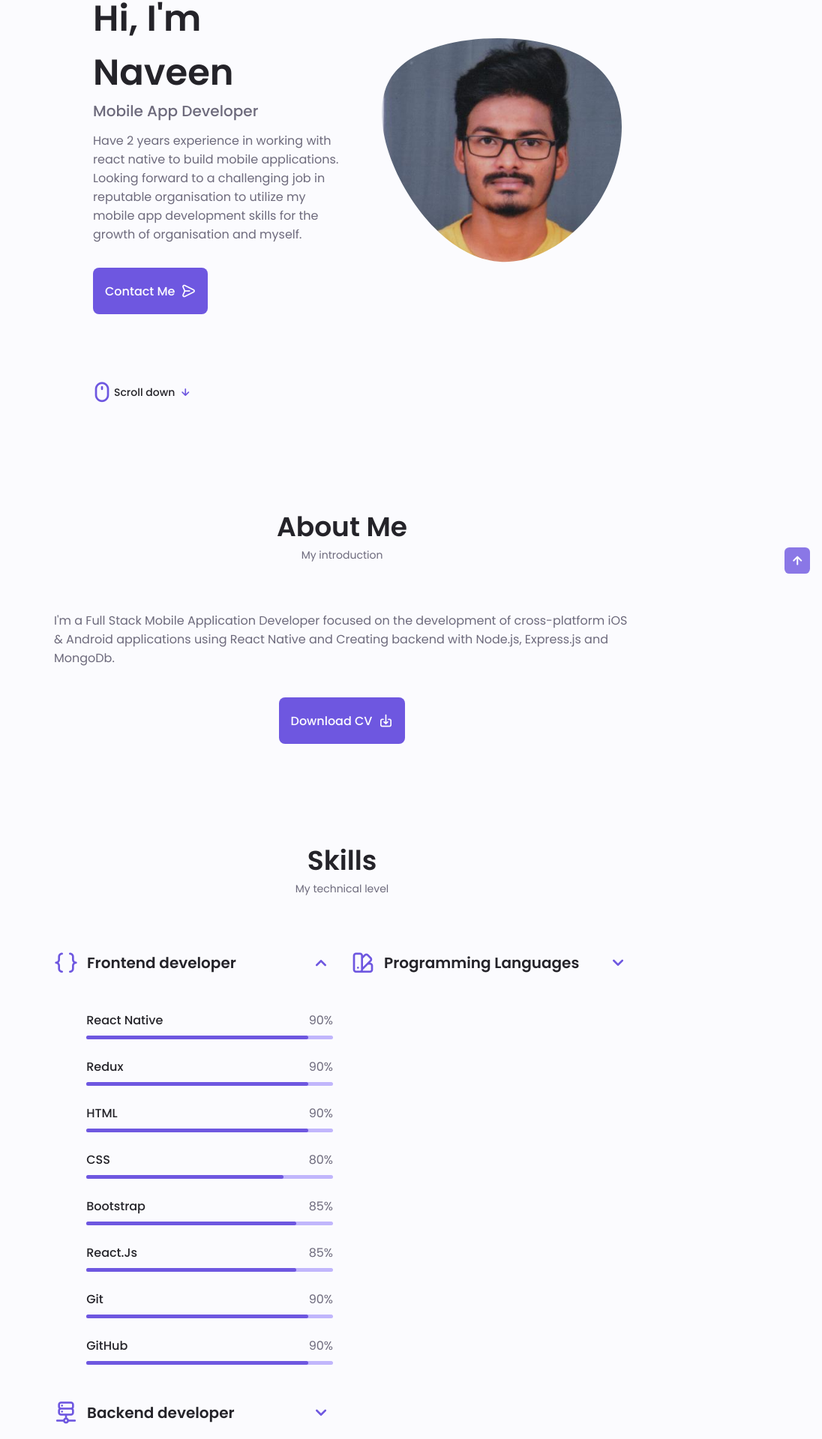
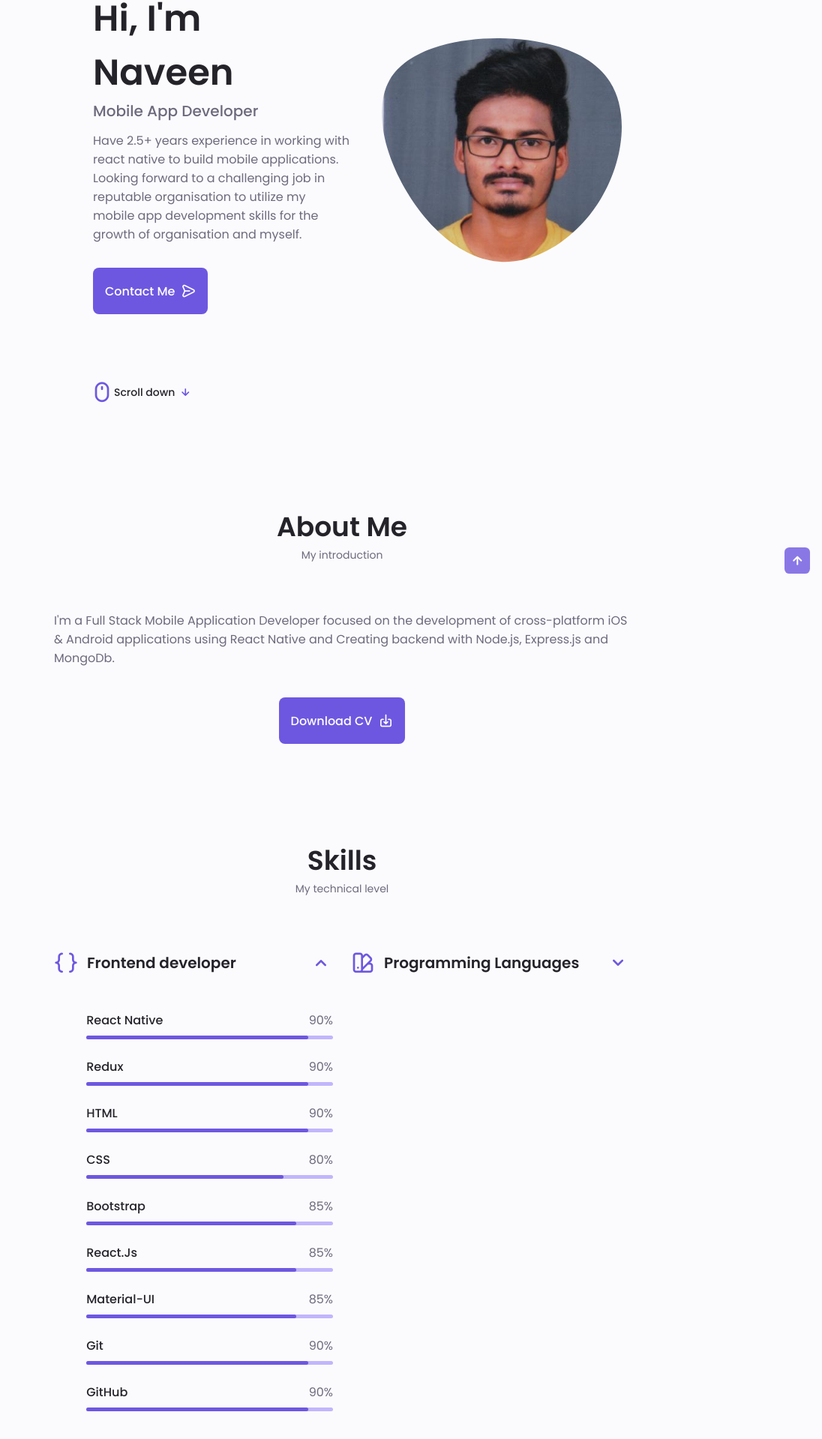
Before and after one commit to Naveen-Dwarapudi/Naveen-Dwarapudi_Portfolio, a plain HTML site: page index.html in a window 1280 px wide. Shown: the part 195-2114 px from the top of the page at 75% size, 184-1280 px from the left. Drawn offline with nearby package versions, Linux system fonts and the light colour scheme.

Commit message:
resume and skills updated

```diff
--- a/index.html
+++ b/index.html
@@ -113,7 +113,7 @@
             <h1 class="home__title">Hi, I'm Naveen</h1>
             <h3 class="home__subtitle">Mobile App Developer</h3>
             <p class="home__description">
-              Have 2 years experience in working with react native to build mobile applications. Looking forward to a
+              Have 2.5+ years experience in working with react native to build mobile applications. Looking forward to a
               challenging
               job in reputable organisation to utilize my mobile app development skills for the growth of organisation
               and myself.
@@ -230,6 +230,16 @@
               <div class="skills__data">
                 <div class="skills__titles">
                   <h3 class="skills__name">React.Js</h3>
+                  <span class="skills__number">85%</span>
+                </div>
+                <div class="skills__bar">
+                  <span class="skills__percentage skills__react"></span>
+                </div>
+              </div>
+
+              <div class="skills__data">
+                <div class="skills__titles">
+                  <h3 class="skills__name">Material-UI</h3>
                   <span class="skills__number">85%</span>
                 </div>
                 <div class="skills__bar">
```
Also changed, not shown: 1 other file.
